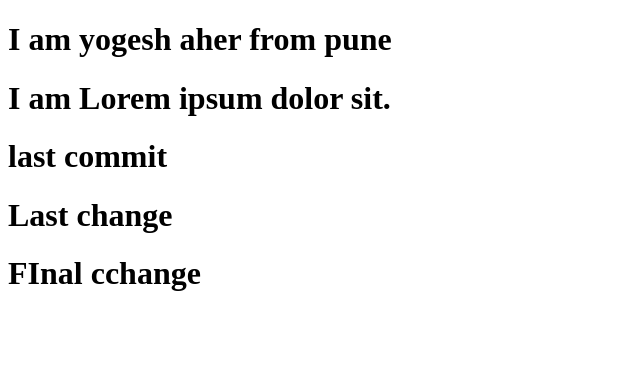
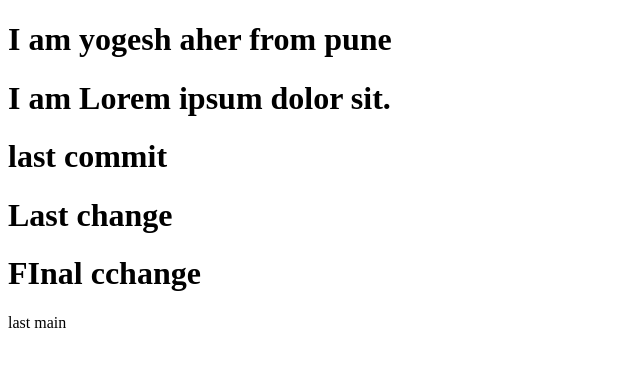
Before and after one commit to rushikesh982/day5, a plain HTML site: page index.html in a window 1280 px wide. Shown: the full height of the page, 0-640 px from the left. Drawn offline with Linux system fonts and the light colour scheme.

Commit message:
add last

```diff
--- a/index.html
+++ b/index.html
@@ -15,5 +15,8 @@
     <h1>last commit</h1>
     <h1>Last change</h1>
     <h1>FInal cchange</h1>
+
+    <p>last   main</p>
+
 </body>
 </html>
```
